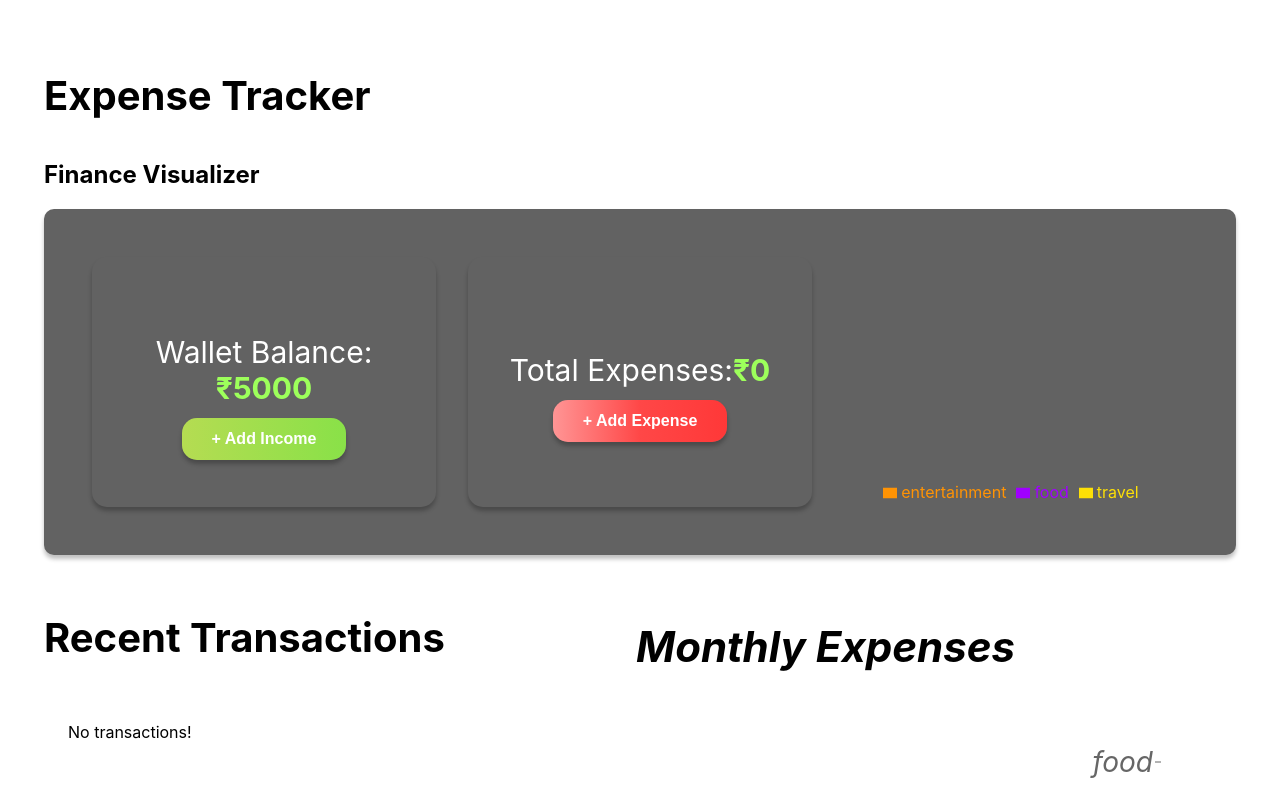
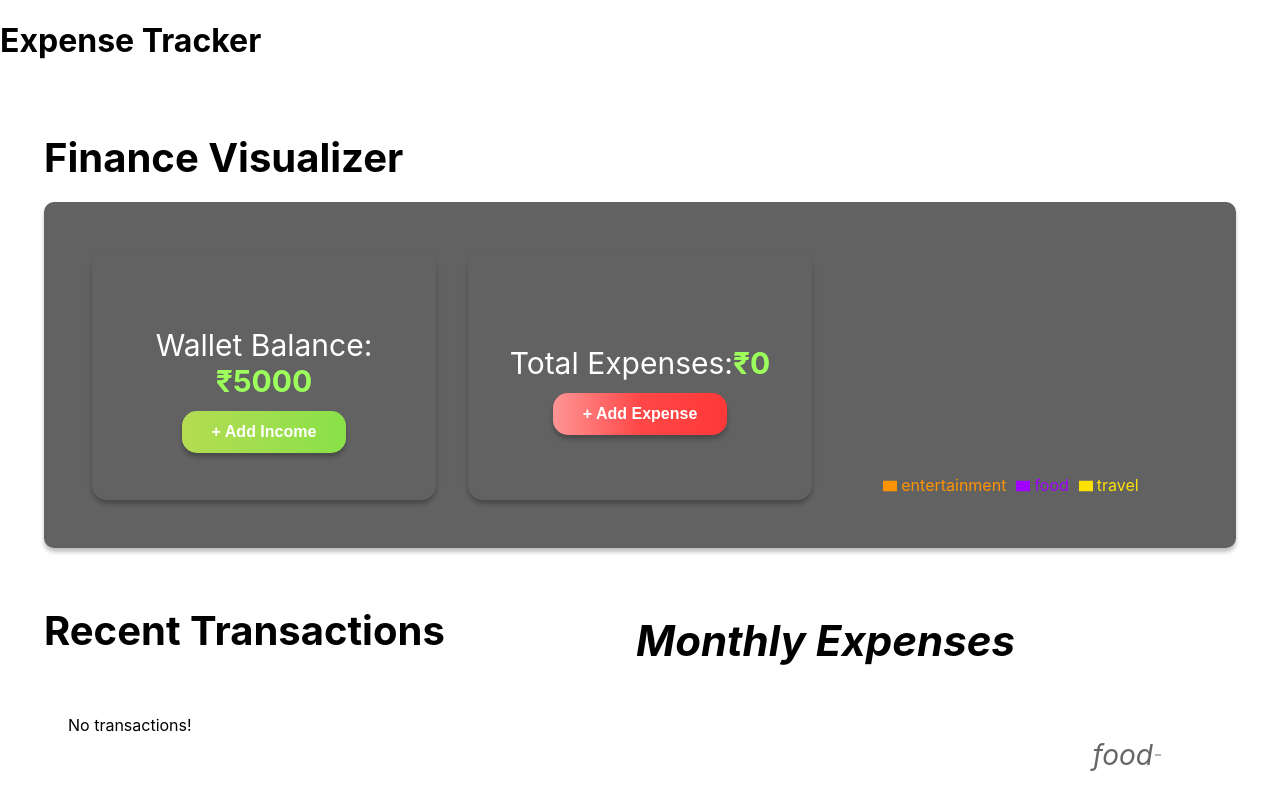
Before and after one commit to BHAGYASHREEKHEMSHETTY/xpensetracker, a React (Create React App) app: page / in a window 1280 px wide. Shown: the top 800 px of the page. Built offline with nearby package versions, Linux system fonts and the light colour scheme.

Commit message:
Your commit message

```diff
--- a/src/App.js
+++ b/src/App.js
@@ -1,11 +1,13 @@
 import Home from "./components/pages/Home/Home";
+import { SnackbarProvider } from "notistack";
 
-import {SnackbarProvider} from "notistack";
-
-export default function App(){
+export default function App() {
   return (
-    <SnackbarProvider>
-      <Home />
-    </SnackbarProvider>
+    <>
+      <h1>Expense Tracker</h1>
+      <SnackbarProvider>
+        <Home />
+      </SnackbarProvider>
+    </>
   );
 }
--- a/src/components/pages/Home/Home.jsx
+++ b/src/components/pages/Home/Home.jsx
@@ -65,8 +65,8 @@ function Home() {
 
     return (
         <div className={styles.container}>
-             <h1>Expense Tracker</h1>
-            <h2>Finance Visualizer</h2>
+
+            <h1>Finance Visualizer</h1>
             <div className={styles.cardsWrapper}>
                 <Card title="Wallet Balance" money={balance} buttonText="+ Add Income" buttonType="success" handleClick={handleAddIncome} />
                 <Card title="Total Expenses" money={totalExpensesAmount} buttonText="+ Add Expense" buttonType="failure" handleClick={handleAddExpense} />
```
